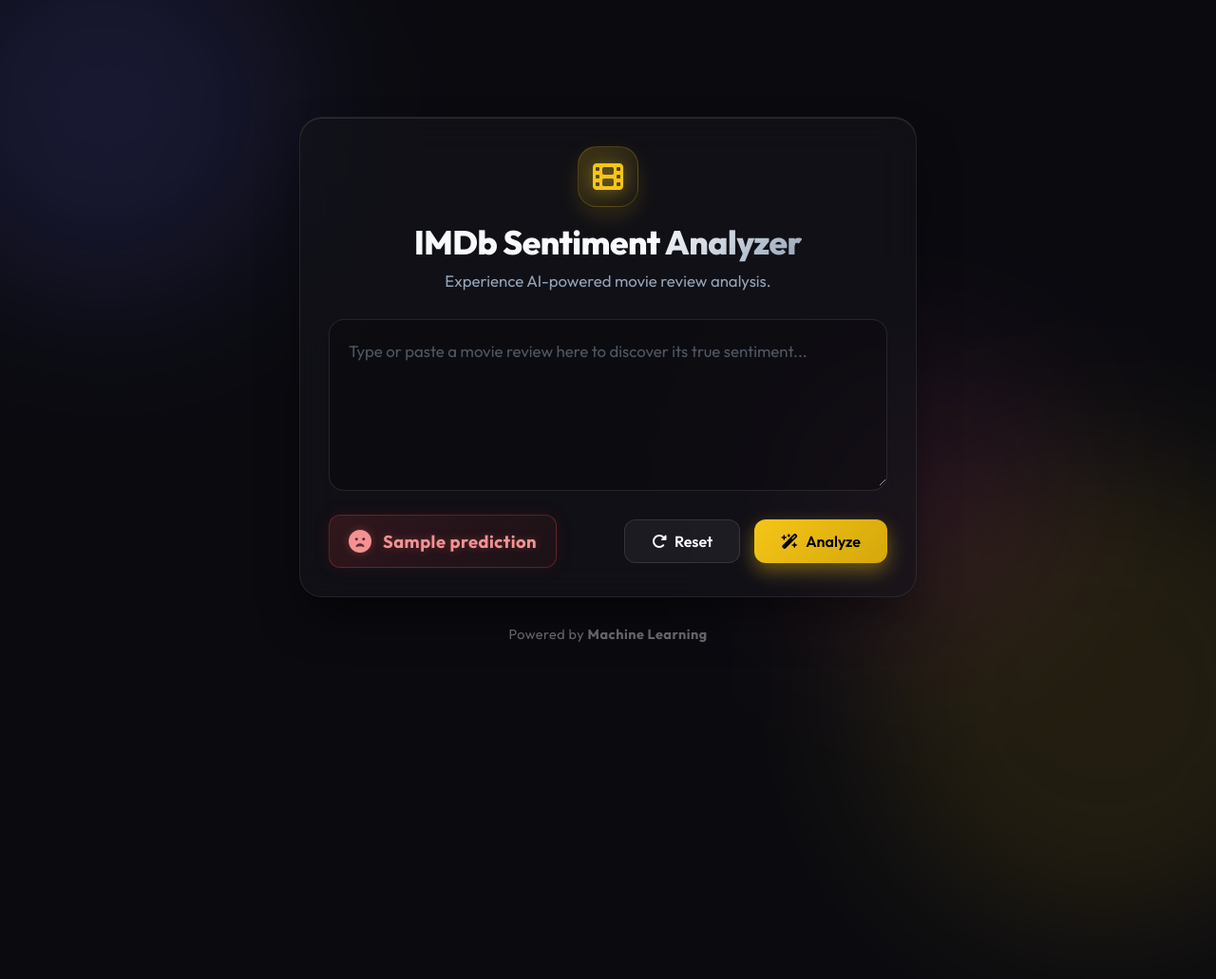
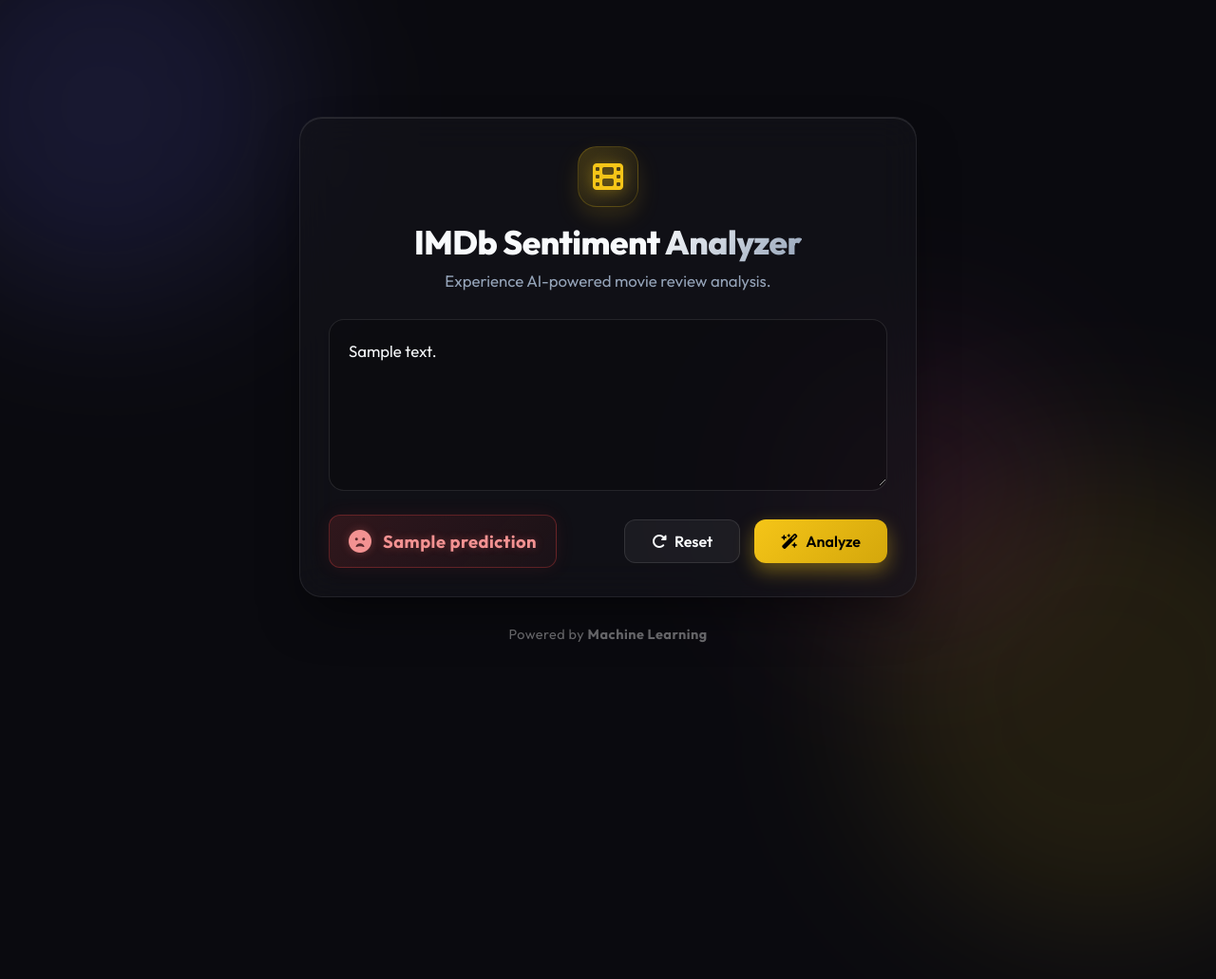
Before and after one commit to Shish-Kumar/IMDB_Sentiment_Analysis, a Flask app: template templates/index.html in a window 1280 px wide; the page is wider, and only the part inside the window is pictured. Shown: that part at 95% size. Run offline with Flask 3, Linux system fonts and the light colour scheme; the template is opened without the code that fills it: most values are stand-ins (such as "Sample title", 1, 10 or a date in 2020); parts of the project's set-up code (start-up, migrations or seed data) failed here and were passed over.

Commit message:
Keep review prompt in textarea after submission

```diff
--- a/app.py
+++ b/app.py
@@ -23,6 +23,7 @@ except Exception as e:
 @app.route("/", methods=["GET", "POST"])
 def home():
     prediction = ""
+    review = ""
 
     if request.method == "POST":
         # Retrieve and clean input text
@@ -56,7 +57,7 @@ def home():
             flash(f"An error occurred during prediction: {e}", "danger")
             return redirect(url_for("home"))
 
-    return render_template("index.html", prediction=prediction)
+    return render_template("index.html", prediction=prediction, review=review)
 
 
 if __name__ == "__main__":
--- a/templates/index.html
+++ b/templates/index.html
@@ -57,7 +57,7 @@
                 <div class="form-group">
                     <div class="textarea-wrapper">
                         <textarea id="review" name="review" rows="5"
-                            placeholder="Type or paste a movie review here to discover its true sentiment..."></textarea>
+                            placeholder="Type or paste a movie review here to discover its true sentiment...">{{ review }}</textarea>
                         <div class="focus-border"></div>
                     </div>
                 </div>
```
